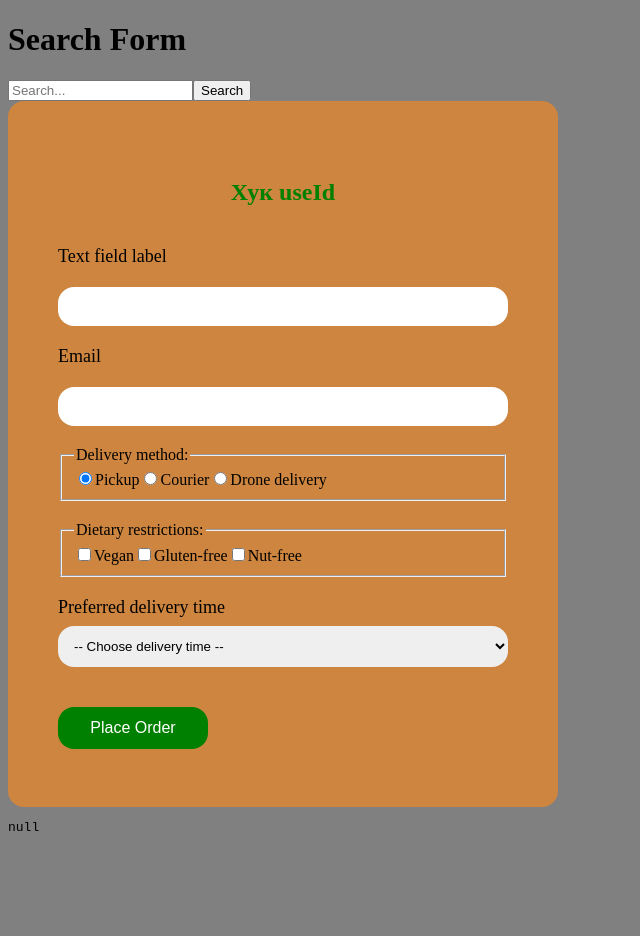
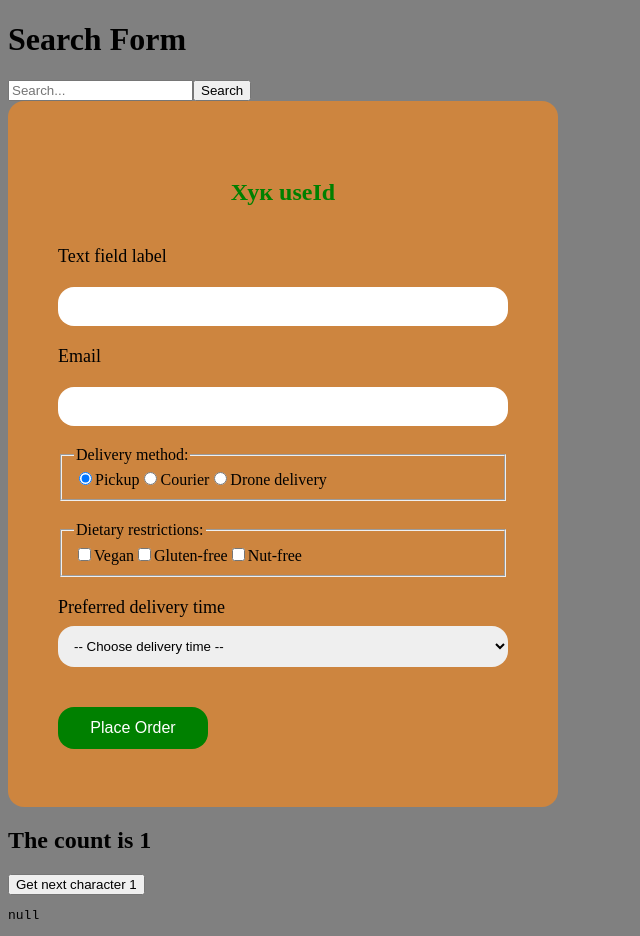
Before and after one commit to Yevhenii-Pavlushchenko/module-react3-5, a React (Vite) app: page / in a window 1280 px wide. Shown: the whole page, without its empty margins (0-640 px from the left). Before the commit the page ends 848 px from the top, so only its background shows below. Built offline with nearby package versions, Linux system fonts and the light colour scheme; no server answers.

Commit message:
before async

```diff
--- a/src/components/SideEffects/SideEffects.tsx
+++ b/src/components/SideEffects/SideEffects.tsx
@@ -2,18 +2,22 @@ import { useEffect, useState } from 'react';
 import axios from 'axios';
 
 export default function SideEffects() {
-  const [person, setPerson] = useState(null);
+    const [person, setPerson] = useState(null);
+    const [count, setCount] = useState(1);
 
     useEffect(() => {
 	  console.log('Effect ran!');
      axios
-      .get('https://swapi.info/api/people/2')
-      .then((response) => setPerson(response.data));
-    }, []);
+      .get(`https://swapi.info/api/people/${count}`)
+      .then((response) => setPerson(response.data.name));
+    }, [count]);
+
      console.log('App rendred!');
 
   return (
-    <>
+      <>
+        <h2>The count is {count}</h2>
+        <button onClick={() => setCount(count + 1)}>Get next character {count}</button>
       <pre>{JSON.stringify(person, null, 2)}</pre>
     </>
   );
```
